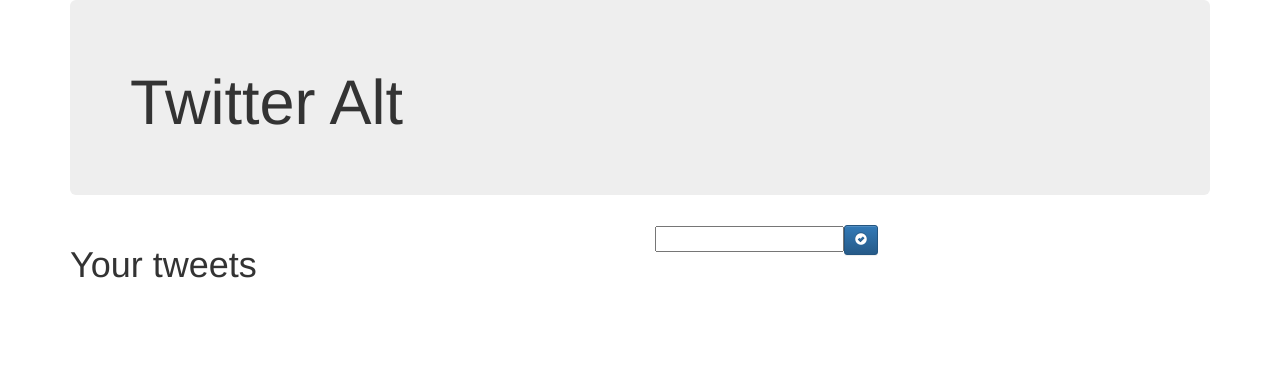
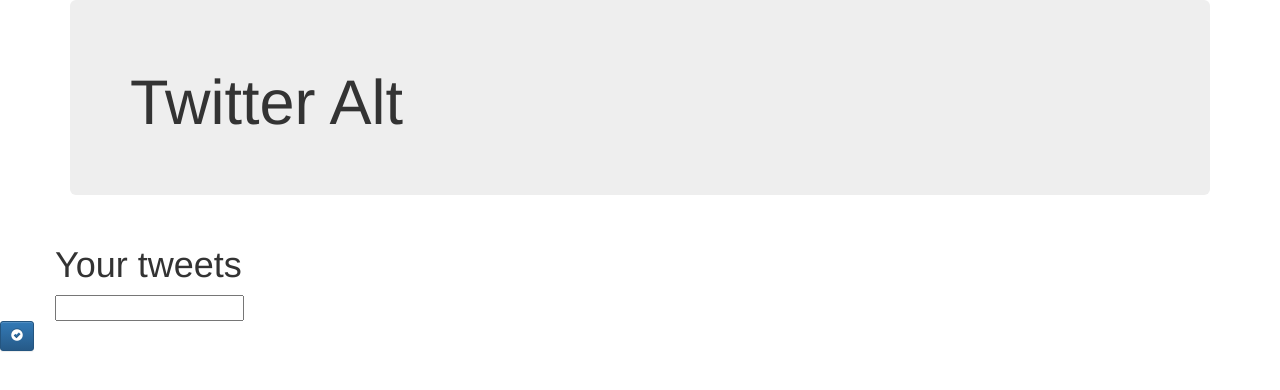
Before and after one commit to DavidGuben/twitterReactProject, a React app: page / in a window 1280 px wide. Shown: the top 390 px of the page. Built offline with nearby package versions, Linux system fonts and the light colour scheme.

Commit message:
condensing react code

```diff
--- a/App.js
+++ b/App.js
@@ -14,8 +14,15 @@
     return (
     <div>
       <SearchWidget txt={this.state.txt} update={this.update} />
+      <Button></Button>
     </div>
     );
+  }
+}
+
+class Button extends React.Component {
+  render(){
+    return <a className="btn btn-primary btn-sm" href="#" role="button"><span className="glyphicon glyphicon-ok-sign" aria-hidden="true">{this.props.children}</span></a>
   }
 }
 
@@ -26,14 +33,9 @@
           <h1>Twitter Alt</h1>
         </div>
         <div className="row">
-        <div className="col-md-6">
           <h1>{props.txt}</h1>
-        </div>
-        <div className="col-md-6">
           <input type="text"
           onChange={props.update} />
-          <a className="btn btn-primary btn-sm" href="#" role="button"><span className="glyphicon glyphicon-ok-sign" aria-hidden="true"></span></a>
-        </div>
       </div>
     </div>
   );
```
